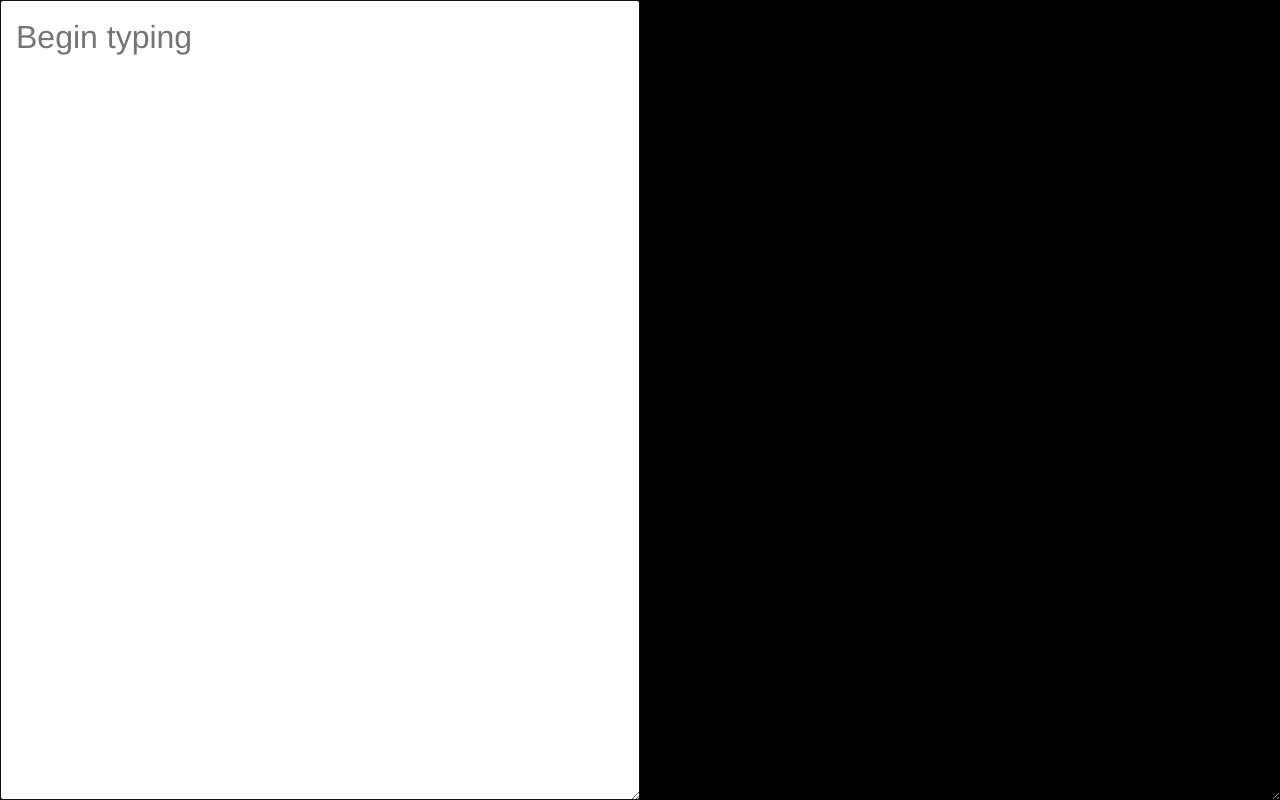
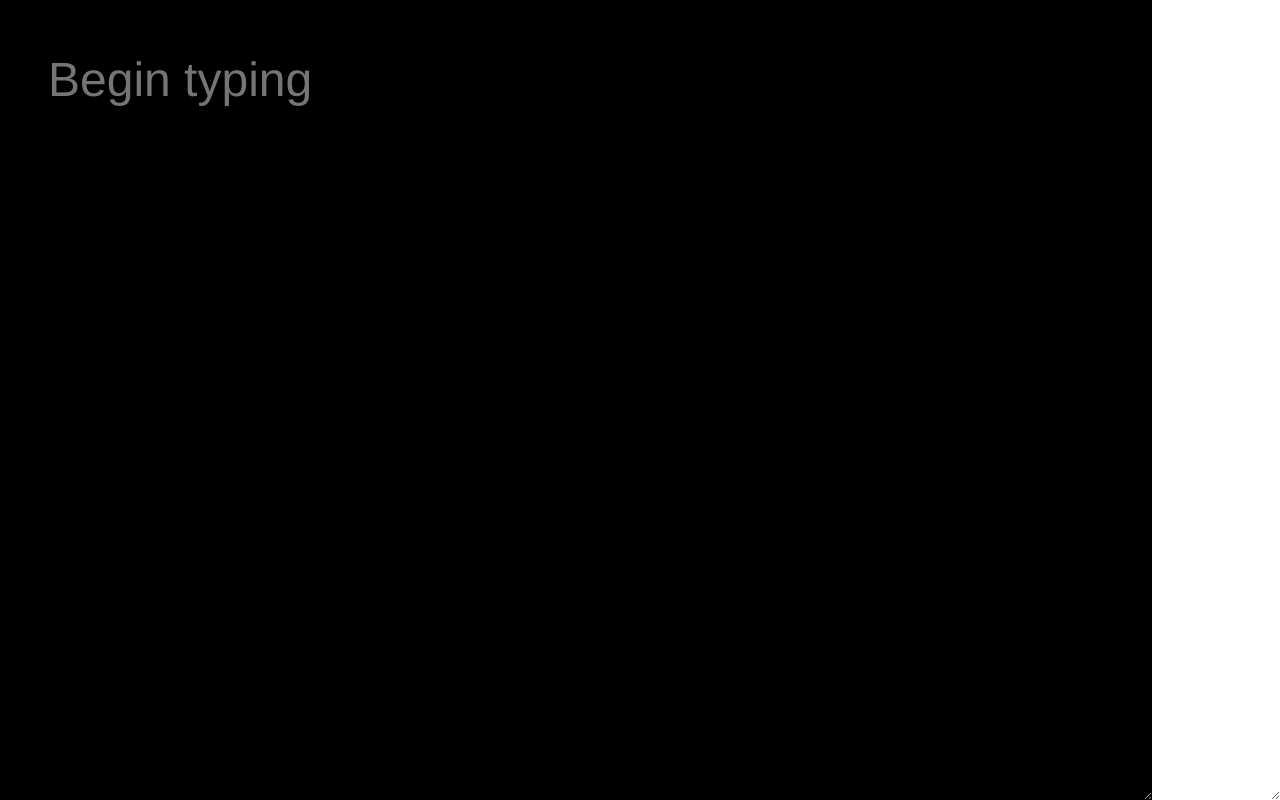
Before and after one commit to dzucconi/reticular.info, a Next.js app: page /every-single-thing-becomes-a-word in a window 1280 px wide. Built offline with nearby package versions, Linux system fonts and the light colour scheme.

Commit message:
Aligns editor styling

```diff
--- a/components/Editor/Editor.tsx
+++ b/components/Editor/Editor.tsx
@@ -1,4 +1,4 @@
-import React, { useMemo, useState } from "react";
+import React, { useMemo, useRef, useState } from "react";
 import styled from "styled-components";
 
 interface EditorProps {
@@ -14,46 +14,69 @@ export const Editor: React.FC<EditorProps> = ({ changeValue = IDENTITY }) => {
     setValue(event.target.value);
   };
 
+  const handleFocus = () => {
+    inputRef.current?.focus();
+  };
+
   const changedValue = useMemo(() => changeValue(value), [changeValue, value]);
 
+  const inputRef = useRef<HTMLInputElement | null>(null);
+
   return (
-    <Container>
+    <>
       <Input
+        ref={inputRef as any}
         autoFocus
         value={value}
         onChange={handleChange}
         placeholder="Begin typing"
       />
-      <Output readOnly value={changedValue} />
-    </Container>
+
+      <Output
+        readOnly
+        value={changedValue}
+        placeholder="Begin typing"
+        onFocus={handleFocus}
+      />
+    </>
   );
 };
 
-const Container = styled.div`
-  display: flex;
+const Textarea = styled.textarea`
   position: fixed;
   top: 0;
-  left: 0;
-  width: 100%;
-  height: 100%;
-`;
-
-const Textarea = styled.textarea`
+  bottom: 0;
   appearance: none;
   flex: 1;
   height: 100%;
   border-radius: 0%;
   border: 0;
   padding: 1rem;
-  font-size: 2rem;
+
+  &:focus {
+    outline: none;
+  }
 `;
 
 const Input = styled(Textarea)`
   color: black;
   background-color: white;
+  right: 0;
+  font-size: 1rem;
+  width: 33.33%;
+
+  &:hover {
+    z-index: 1;
+  }
 `;
 
 const Output = styled(Textarea)`
   color: white;
   background-color: black;
+  width: 90%;
+  left: 0;
+  background-color: black;
+  color: white;
+  font-size: 3rem;
+  padding: 1em;
 `;
```
